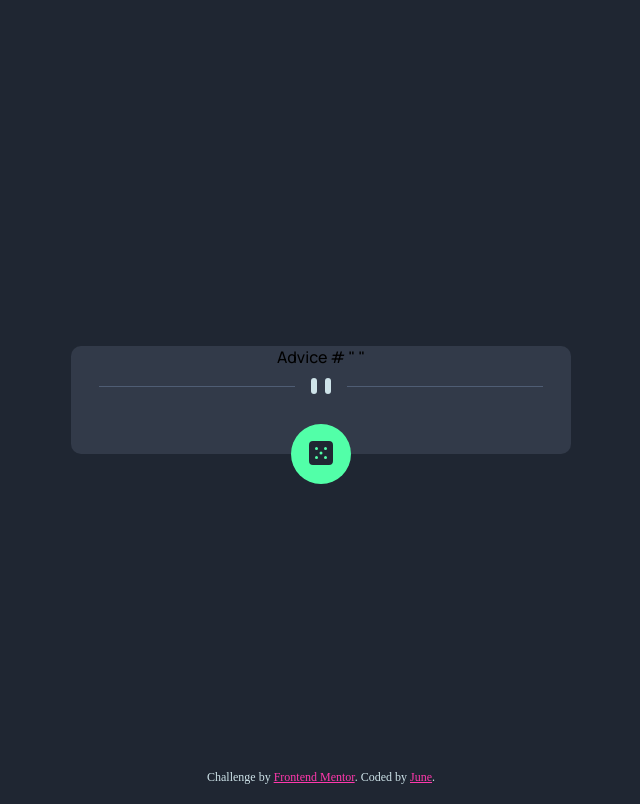
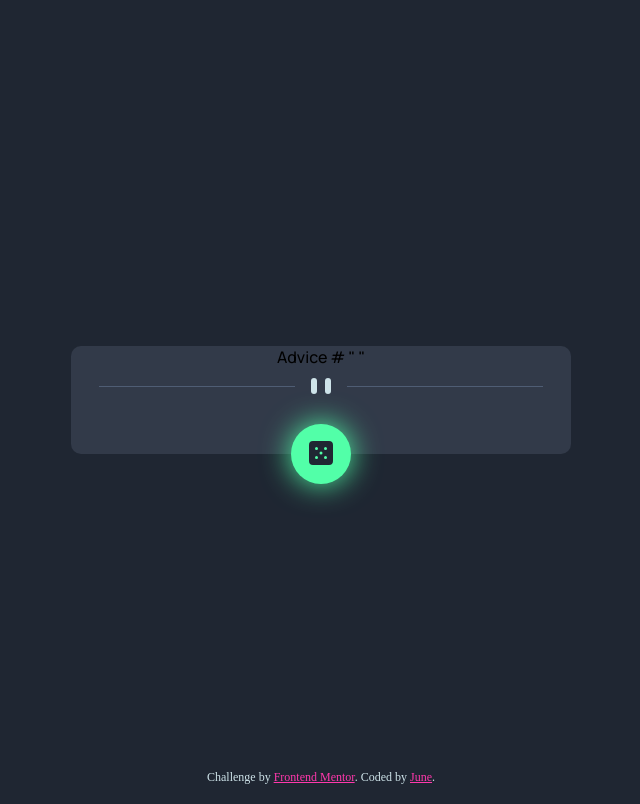
Before and after one commit to juneboom/advice-generator, a plain HTML site: page index.html in a window 1280 px wide. In both pictures the pointer is over the button 640 px from the left and 454 px from the top of the page. Shown: the whole page, without its empty margins (319-959 px from the left). Drawn offline with Linux system fonts and the light colour scheme; no server answers.

Commit message:
style - add button hover

```diff
--- a/src/style.css
+++ b/src/style.css
@@ -83,6 +83,11 @@ hr {
     background-color: var(--c-neon-green);
 }
 
+#button:hover {
+    box-shadow: 0px 0px 30px var(--c-neon-green);
+    cursor: pointer;
+}
+
 .attribution {
     font-size: 12px;
     text-align: center;
```
